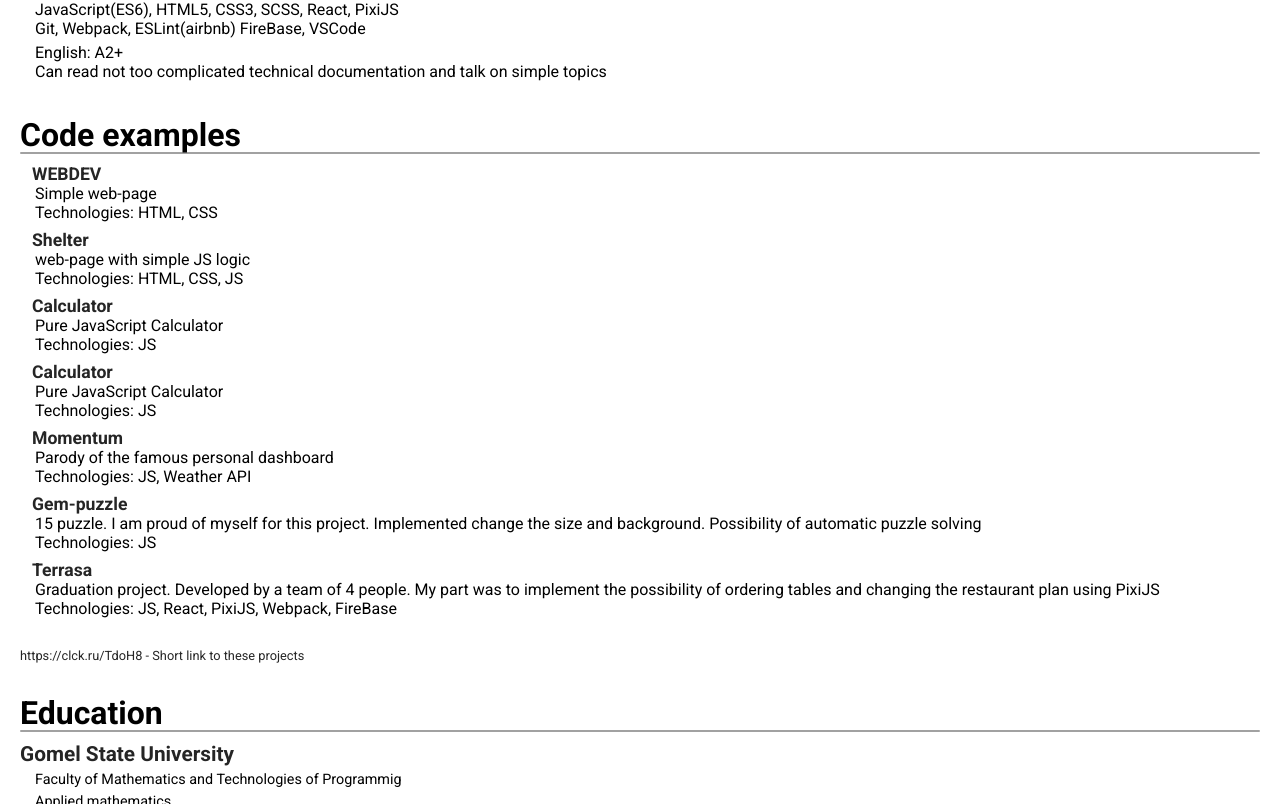
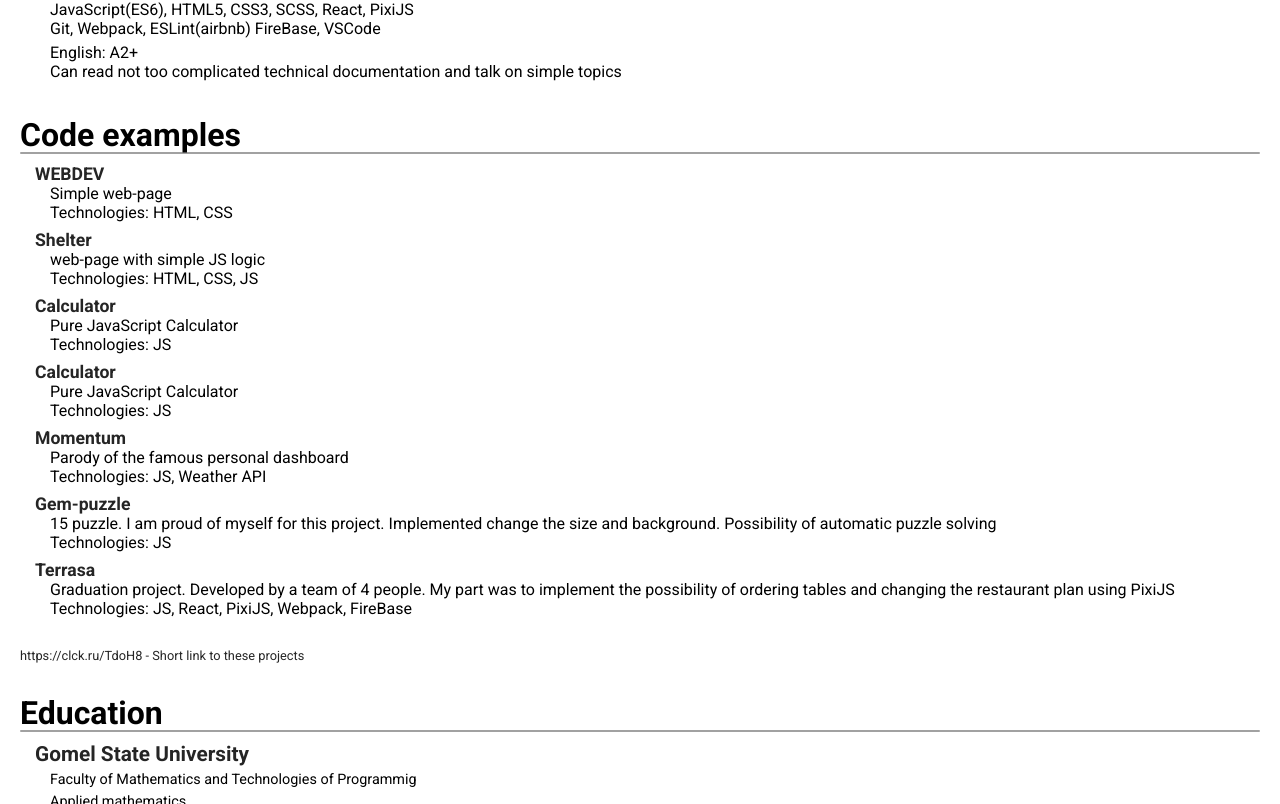
Before and after one commit to CmrdCat/CV, a plain HTML site: page index.html in a window 1280 px wide. Shown: the part 584-1388 px from the top of the page. Drawn offline with Linux system fonts and the light colour scheme.

Commit message:
fix styles

```diff
--- a/style.scss
+++ b/style.scss
@@ -48,7 +48,7 @@ h3 {
       &-photo {
          display: flex;
          justify-content: center;
-         padding:  15px 50px;
+         padding:  15px 0;
          background-image: url('');
          background-size: cover;
          background-position: center;
@@ -90,15 +90,18 @@ h3 {
       };
       p {
          margin-left: 15px;
+         padding: 0 15px;
       }
          .education {
             .text-content {
+               margin-left: 15px;
                margin-bottom: 20px;
                h4 {
                   font-size: 1.3rem;
                   padding-bottom: 5px;
                }
                p, a {
+                  margin-left: 0;
                   padding-bottom: 5px;
                   font-size: 0.9rem;
                }
@@ -123,11 +126,10 @@ h3 {
             }
          }
          .code-examples {
-
             li {
                margin-bottom: 0.5rem;
                h4 {
-               margin-left: 12px;
+               margin-left: 15px;
             }
             }
             .short-link {
```
Also changed, not shown: style.css.
